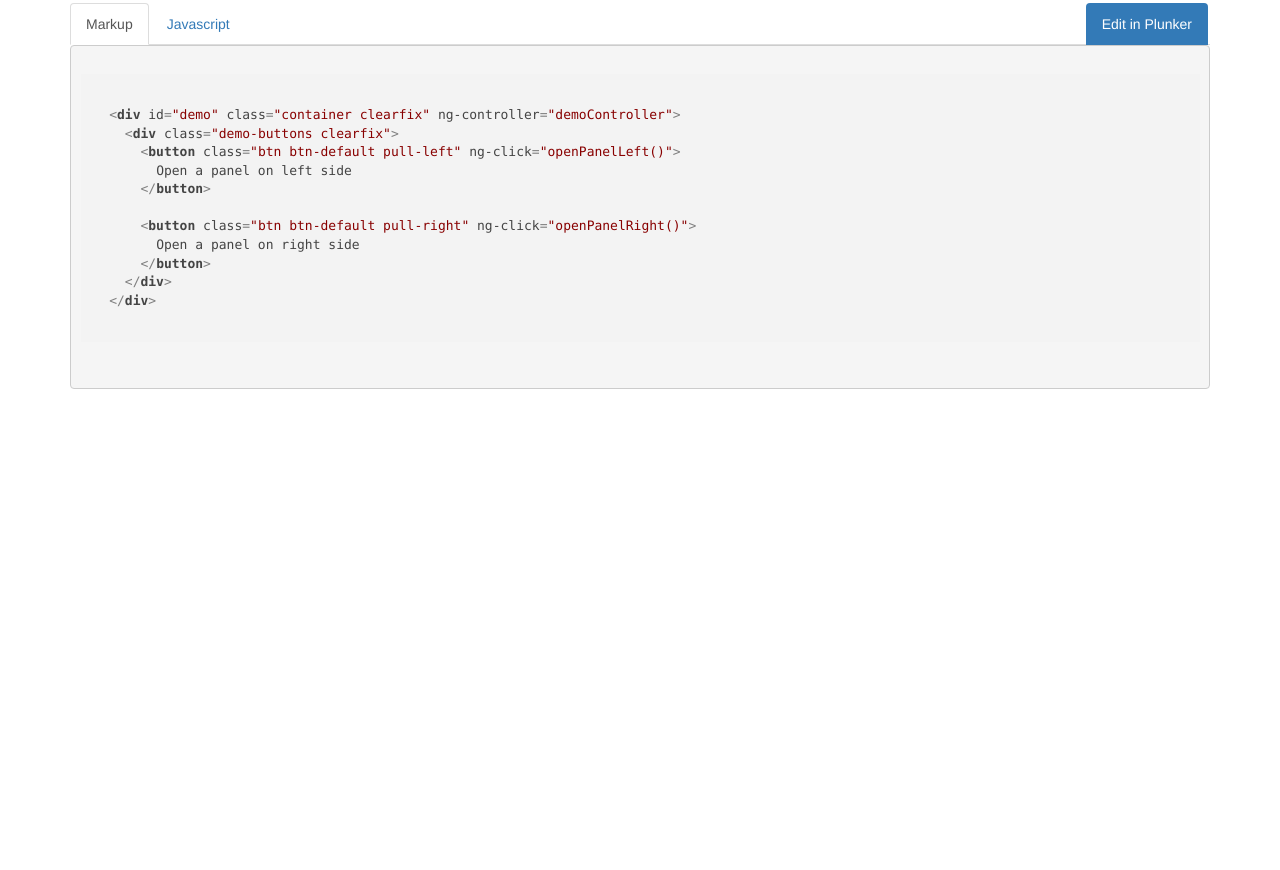
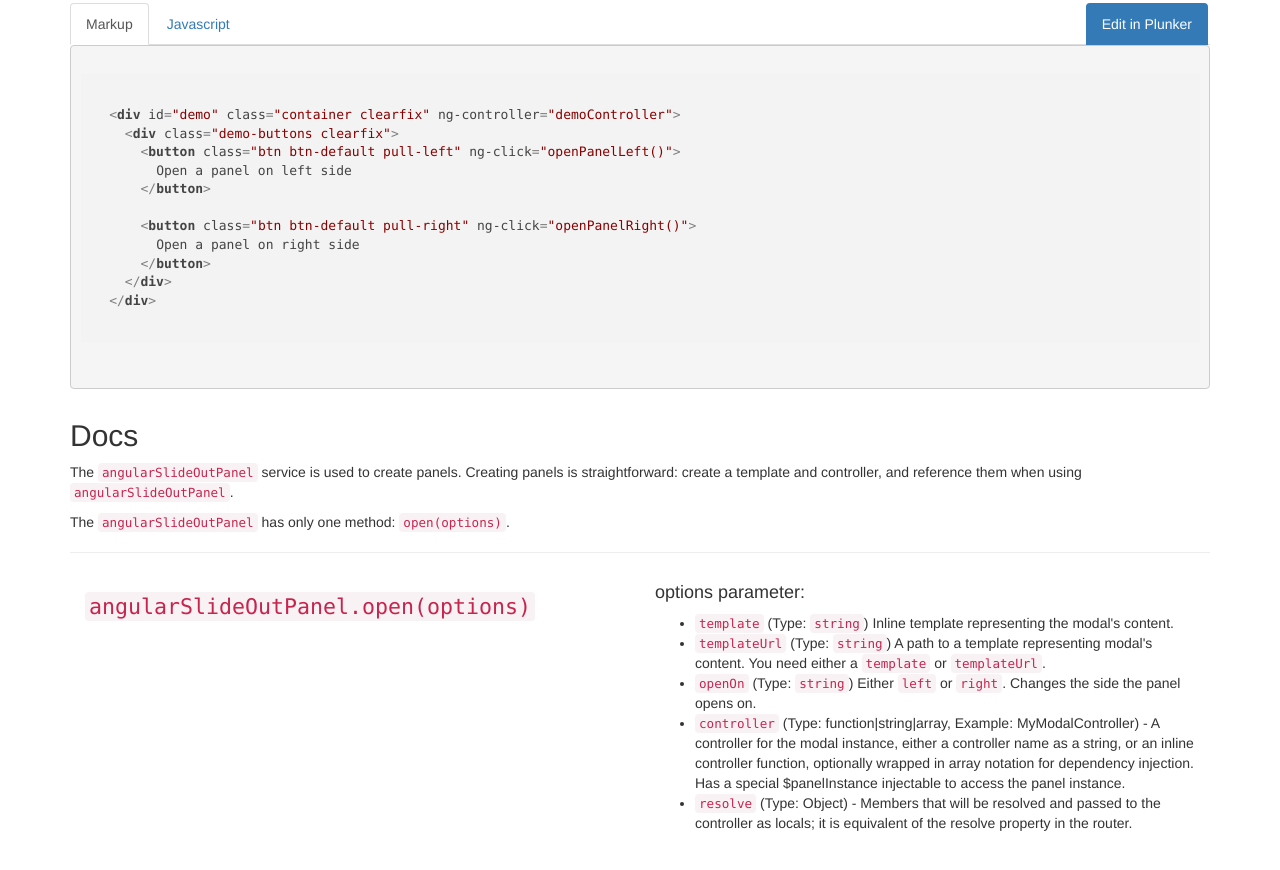
Before and after one commit to officert/angular-slideout-panel, a website: page index.html in a window 1280 px wide. Shown: the part 1046-1916 px from the top of the page. Before the commit the page ends 1445 px from the top, so only its background shows below. Drawn offline with nearby package versions, Linux system fonts and the light colour scheme.

Commit message:
add some documentation

```diff
--- a/demo/styles.css
+++ b/demo/styles.css
@@ -1,5 +1,6 @@
 body {
   padding-top: 80px;
+  padding-bottom: 200px;
 }
 #getting-started {
   margin-bottom: 50px;
--- a/index.html
+++ b/index.html
@@ -40,6 +40,9 @@
           </li>
           <li>
             <a href="#example">Example</a>
+          </li>
+          <li>
+            <a href="#docs">Docs</a>
           </li>
         </ul>
         <ul class="asp-navbar nav navbar-nav pull-right">
@@ -210,6 +213,42 @@ angular.module('demoApp', [
         </div>
       </div>
     </div>
+    <div id="docs">
+      <h2>Docs</h2>
+      <p>
+        The <code>angularSlideOutPanel</code> service is used to create panels. Creating panels is straightforward: create a template and controller, and reference them when using <code>angularSlideOutPanel</code>.
+      </p>
+      <p>
+        The <code>angularSlideOutPanel</code> has only one method: <code>open(options)</code>.
+      </p>
+      <hr>
+      <div class="clearfix">
+        <div class="col-sm-6">
+          <h3><code>angularSlideOutPanel.open(options)</code></h3>
+        </div>
+        <div class="col-sm-6">
+          <h4>options parameter:</h4>
+          <ul>
+            <li>
+              <code>template</code> (Type: <code>string</code>) Inline template representing the modal's content.
+            </li>
+            <li>
+              <code>templateUrl</code> (Type: <code>string</code>) A path to a template representing modal's content. You need either a <code>template</code> or <code>templateUrl</code>.
+            </li>
+            <li>
+              <code>openOn</code> (Type: <code>string</code>) Either <code>left</code> or <code>right</code>. Changes the side the panel opens on.
+            </li>
+            <li>
+              <code>controller</code> (Type: function|string|array, Example: MyModalController) - A controller for the modal instance, either a controller name as a string, or an inline controller function, optionally wrapped in array notation for dependency
+              injection. Has a special $panelInstance injectable to access the panel instance.
+            </li>
+            <li>
+              <code>resolve</code> (Type: Object) - Members that will be resolved and passed to the controller as locals; it is equivalent of the resolve property in the router.
+            </li>
+          </ul>
+        </div>
+      </div>
+    </div>
   </div>
 </body>
 
```
